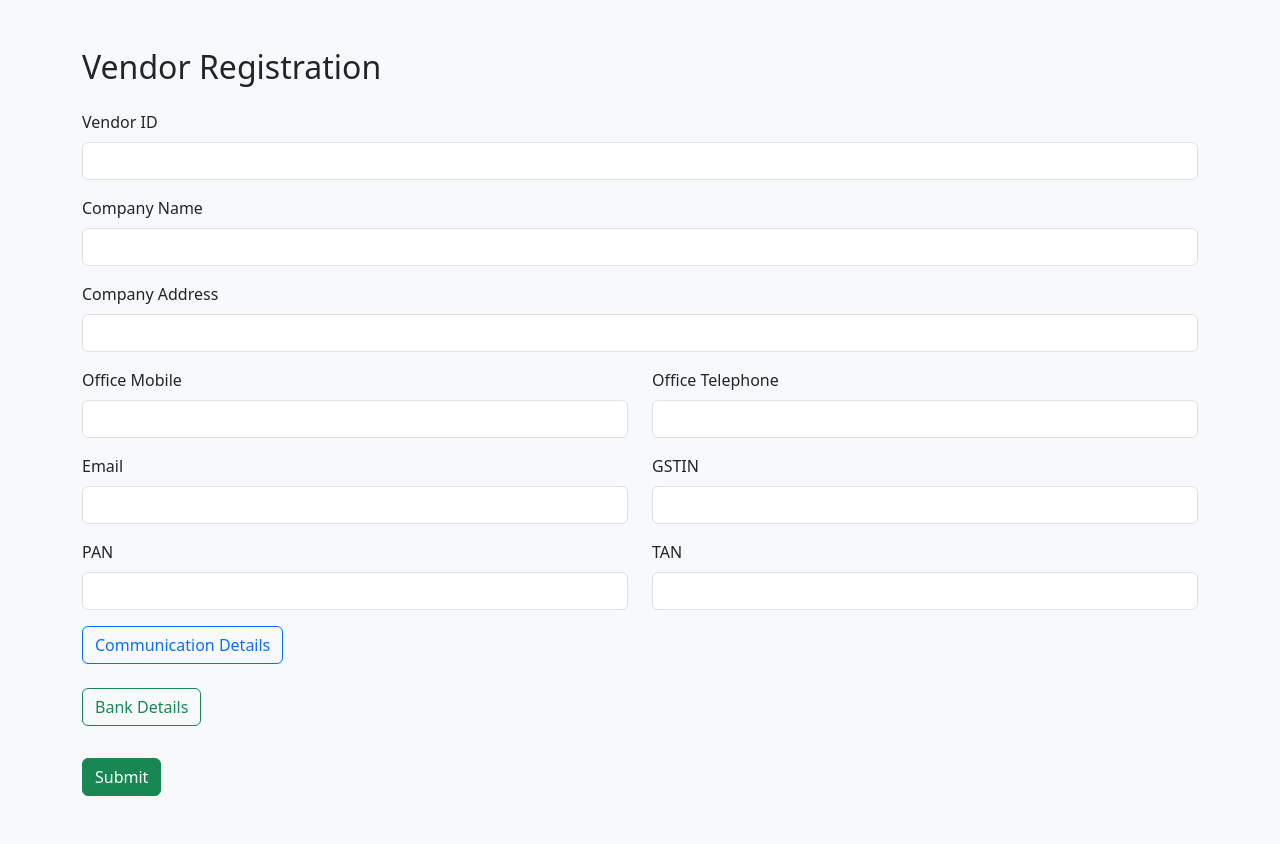
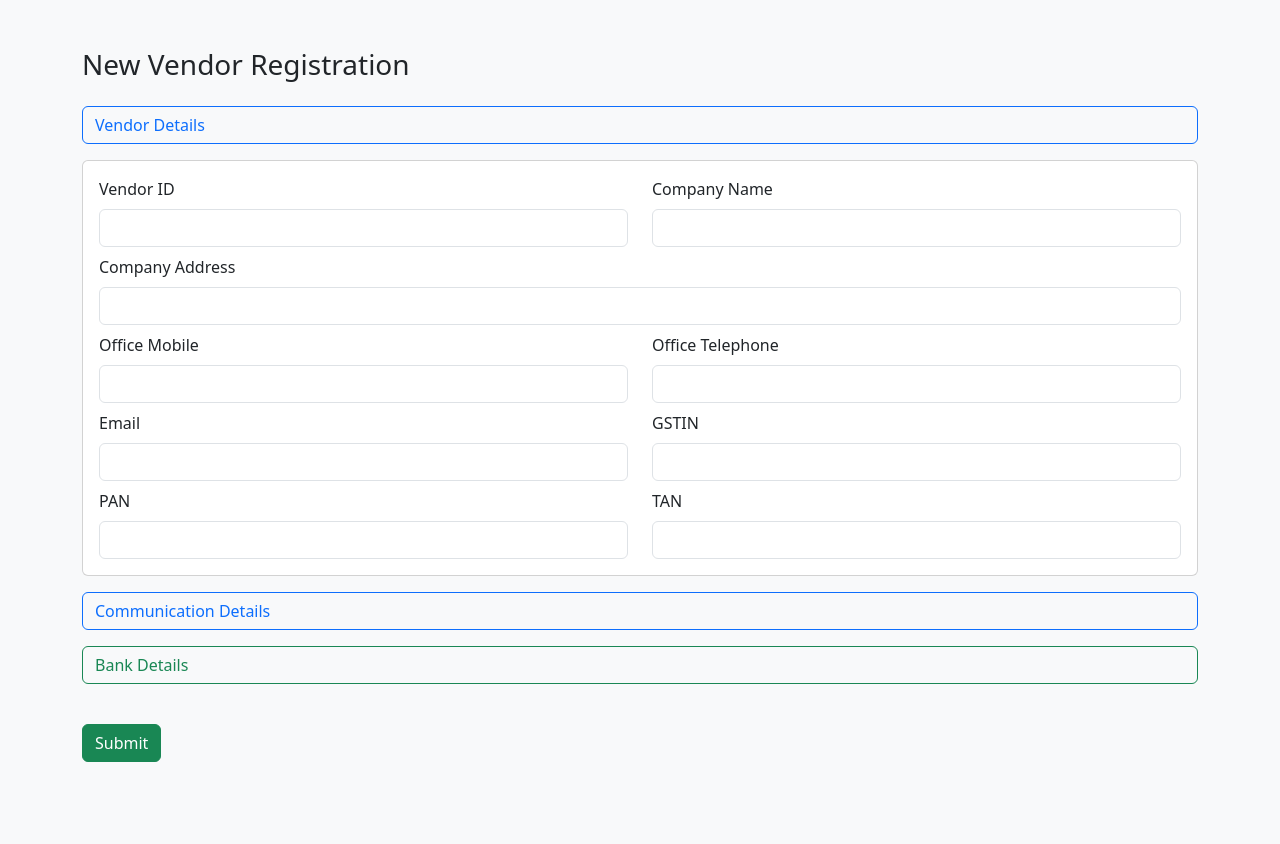
Before and after one commit to Madhan12-tech/Vanes_erp, a Flask app: page /register in a window 1280 px wide. After the commit the page ends 762 px from the top, so only its background shows below. Run offline with Flask 3, Linux system fonts and the light colour scheme; the visitor is signed in with stand-in values (Sample User, id 1).

Commit message:
Update register.html

```diff
--- a/templates/register.html
+++ b/templates/register.html
@@ -1,119 +1,93 @@
-<!DOCTYPE html><html lang="en">
+<!DOCTYPE html>
+<html lang="en">
 <head>
   <meta charset="UTF-8">
-  <meta name="viewport" content="width=device-width, initial-scale=1.0">
+  <meta name="viewport" content="width=device-width, initial-scale=1">
   <title>Vendor Registration</title>
   <link href="https://cdn.jsdelivr.net/npm/bootstrap@5.3.0/dist/css/bootstrap.min.css" rel="stylesheet">
+  <style>
+    .section-toggle {
+      cursor: pointer;
+      font-weight: bold;
+      color: #0056b3;
+    }
+    .card-header {
+      background-color: #f0f0f0;
+    }
+    .btn-outline-primary, .btn-outline-success {
+      width: 100%;
+      text-align: left;
+    }
+  </style>
 </head>
 <body class="bg-light">
 <div class="container py-5">
-  <h2 class="mb-4">Vendor Registration</h2>
+  <h3 class="mb-4">New Vendor Registration</h3>
   <form method="POST">
-    <!-- Vendor Details -->
-    <div class="mb-3">
-      <label class="form-label">Vendor ID</label>
-      <input type="text" name="vendor_id" class="form-control" required>
+
+    <!-- Vendor Details Section -->
+    <p><a class="btn btn-outline-primary" data-bs-toggle="collapse" href="#vendor-section" role="button">Vendor Details</a></p>
+    <div class="collapse show" id="vendor-section">
+      <div class="card card-body mb-3">
+        <div class="row mb-2">
+          <div class="col-md-6"><label class="form-label">Vendor ID</label><input type="text" name="vendor_id" class="form-control" required></div>
+          <div class="col-md-6"><label class="form-label">Company Name</label><input type="text" name="company_name" class="form-control" required></div>
         </div>
-    <div class="mb-3">
-      <label class="form-label">Company Name</label>
-      <input type="text" name="company_name" class="form-control" required>
+        <div class="mb-2"><label class="form-label">Company Address</label><input type="text" name="company_address" class="form-control" required></div>
+        <div class="row mb-2">
+          <div class="col-md-6"><label class="form-label">Office Mobile</label><input type="text" name="office_mobile" class="form-control"></div>
+          <div class="col-md-6"><label class="form-label">Office Telephone</label><input type="text" name="office_telephone" class="form-control"></div>
         </div>
-    <div class="mb-3">
-      <label class="form-label">Company Address</label>
-      <input type="text" name="company_address" class="form-control" required>
+        <div class="row mb-2">
+          <div class="col-md-6"><label class="form-label">Email</label><input type="email" name="email" class="form-control"></div>
+          <div class="col-md-6"><label class="form-label">GSTIN</label><input type="text" name="gstin" class="form-control"></div>
         </div>
         <div class="row">
-      <div class="col-md-6 mb-3">
-        <label class="form-label">Office Mobile</label>
-        <input type="text" name="office_mobile" class="form-control">
-      </div>
-      <div class="col-md-6 mb-3">
-        <label class="form-label">Office Telephone</label>
-        <input type="text" name="office_telephone" class="form-control">
+          <div class="col-md-6"><label class="form-label">PAN</label><input type="text" name="pan" class="form-control"></div>
+          <div class="col-md-6"><label class="form-label">TAN</label><input type="text" name="tan" class="form-control"></div>
         </div>
       </div>
-    <div class="row">
-      <div class="col-md-6 mb-3">
-        <label class="form-label">Email</label>
-        <input type="email" name="email" class="form-control">
     </div>
-      <div class="col-md-6 mb-3">
-        <label class="form-label">GSTIN</label>
-        <input type="text" name="gstin" class="form-control">
-      </div>
-    </div>
-    <div class="row">
-      <div class="col-md-6 mb-3">
-        <label class="form-label">PAN</label>
-        <input type="text" name="pan" class="form-control">
-      </div>
-      <div class="col-md-6 mb-3">
-        <label class="form-label">TAN</label>
-        <input type="text" name="tan" class="form-control">
-      </div>
-    </div><!-- Communication Details (Collapsible) -->
-<p>
-  <a class="btn btn-outline-primary" data-bs-toggle="collapse" href="#communication-section" role="button">
-    Communication Details
-  </a>
-</p>
-<div class="collapse" id="communication-section">
-  <h5 class="mt-3">Contact Persons</h5>
+
+    <!-- Communication Details Section -->
+    <p><a class="btn btn-outline-primary" data-bs-toggle="collapse" href="#comm-section" role="button">Communication Details</a></p>
+    <div class="collapse" id="comm-section">
+      <div class="card card-body mb-3">
         <div id="comm-rows">
           <div class="row mb-2 align-items-center comm-row">
             <div class="col"><input type="text" name="contact_name[]" placeholder="Name" class="form-control"></div>
             <div class="col"><input type="text" name="contact_dept[]" placeholder="Department" class="form-control"></div>
             <div class="col"><input type="text" name="contact_desg[]" placeholder="Designation" class="form-control"></div>
             <div class="col"><input type="text" name="contact_mob[]" placeholder="Mobile" class="form-control"></div>
-      <div class="col-auto">
-        <button type="button" class="btn btn-danger btn-sm" onclick="removeCommRow(this)">−</button>
-      </div>
+            <div class="col-auto"><button type="button" class="btn btn-danger btn-sm" onclick="removeCommRow(this)">−</button></div>
           </div>
         </div>
         <button type="button" class="btn btn-sm btn-primary mt-2" onclick="addCommRow()">+ Add Contact</button>
       </div>
+    </div>
 
-<!-- Bank Details (Collapsible) -->
-<p class="mt-4">
-  <a class="btn btn-outline-success" data-bs-toggle="collapse" href="#bank-section" role="button">
-    Bank Details
-  </a>
-</p>
+    <!-- Bank Details Section -->
+    <p><a class="btn btn-outline-success" data-bs-toggle="collapse" href="#bank-section" role="button">Bank Details</a></p>
     <div class="collapse" id="bank-section">
-  <div class="row">
-    <div class="col-md-6 mb-3">
-      <label class="form-label">Beneficiary Name</label>
-      <input type="text" name="ben_name" class="form-control">
+      <div class="card card-body">
+        <div class="row mb-2">
+          <div class="col-md-6"><label class="form-label">Beneficiary Name</label><input type="text" name="ben_name" class="form-control"></div>
+          <div class="col-md-6"><label class="form-label">Account Number</label><input type="text" name="ben_ac" class="form-control"></div>
         </div>
-    <div class="col-md-6 mb-3">
-      <label class="form-label">Account Number</label>
-      <input type="text" name="ben_ac" class="form-control">
-    </div>
-  </div>
-  <div class="row">
-    <div class="col-md-4 mb-3">
-      <label class="form-label">Account Type</label>
-      <input type="text" name="ac_type" class="form-control">
-    </div>
-    <div class="col-md-4 mb-3">
-      <label class="form-label">Bank Name</label>
-      <input type="text" name="bank_name" class="form-control">
-    </div>
-    <div class="col-md-2 mb-3">
-      <label class="form-label">IFSC</label>
-      <input type="text" name="ifsc" class="form-control">
-    </div>
-    <div class="col-md-2 mb-3">
-      <label class="form-label">MICR</label>
-      <input type="text" name="micr" class="form-control">
+        <div class="row mb-2">
+          <div class="col-md-4"><label class="form-label">Account Type</label><input type="text" name="ac_type" class="form-control"></div>
+          <div class="col-md-4"><label class="form-label">Bank Name</label><input type="text" name="bank_name" class="form-control"></div>
+          <div class="col-md-2"><label class="form-label">IFSC</label><input type="text" name="ifsc" class="form-control"></div>
+          <div class="col-md-2"><label class="form-label">MICR</label><input type="text" name="micr" class="form-control"></div>
         </div>
       </div>
     </div>
 
-<button type="submit" class="btn btn-success mt-3">Submit</button>
+    <button type="submit" class="btn btn-success mt-4">Submit</button>
+  </form>
+</div>
 
-  </form>
-</div><script>
+<script>
 function addCommRow() {
   const row = document.createElement('div');
   row.className = 'row mb-2 align-items-center comm-row';
@@ -122,14 +96,15 @@ function addCommRow() {
     <div class="col"><input type="text" name="contact_dept[]" placeholder="Department" class="form-control"></div>
     <div class="col"><input type="text" name="contact_desg[]" placeholder="Designation" class="form-control"></div>
     <div class="col"><input type="text" name="contact_mob[]" placeholder="Mobile" class="form-control"></div>
-    <div class="col-auto">
-      <button type="button" class="btn btn-danger btn-sm" onclick="removeCommRow(this)">−</button>
-    </div>
+    <div class="col-auto"><button type="button" class="btn btn-danger btn-sm" onclick="removeCommRow(this)">−</button></div>
   `;
   document.getElementById('comm-rows').appendChild(row);
 }
+
 function removeCommRow(button) {
   button.closest('.comm-row').remove();
 }
-</script><script src="https://cdn.jsdelivr.net/npm/bootstrap@5.3.0/dist/js/bootstrap.bundle.min.js"></script></body>
+</script>
+<script src="https://cdn.jsdelivr.net/npm/bootstrap@5.3.0/dist/js/bootstrap.bundle.min.js"></script>
+</body>
 </html>
```
Lines whose indentation alone changed are shown as unchanged.
